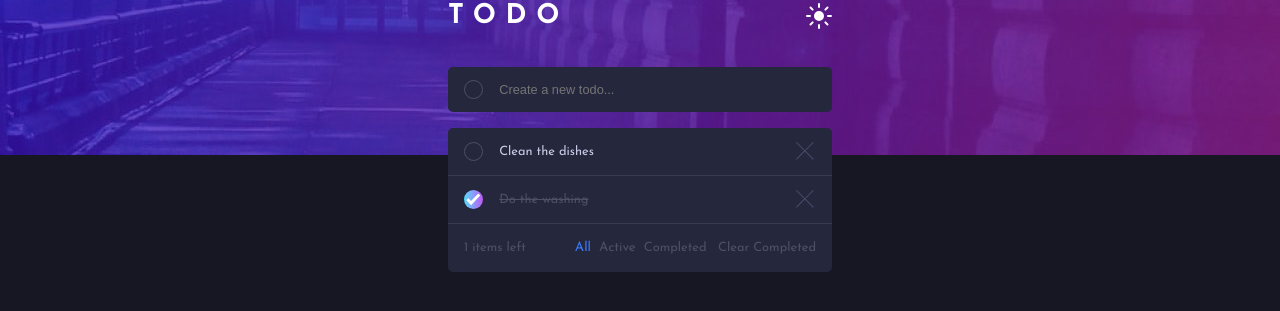
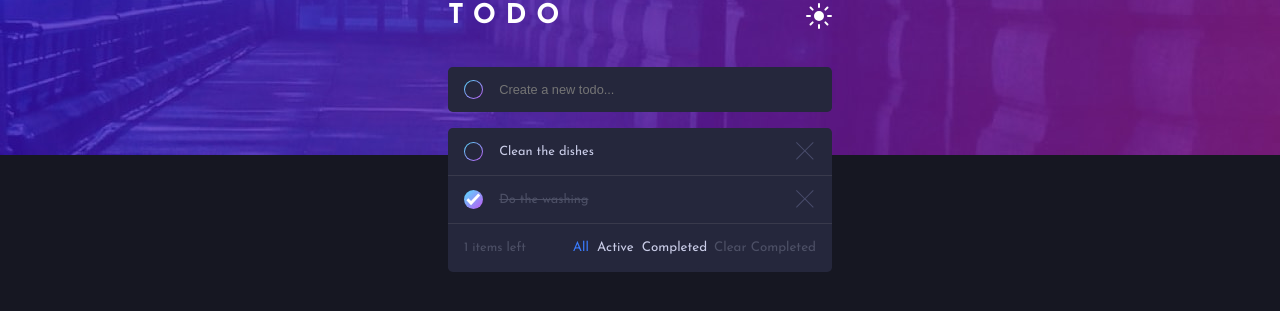
Before and after one commit to DieterLotz/frontendmentor-todo-app, a React (Create React App) app in the folder todo/: page / in a window 1280 px wide. Shown: the part 145-456 px from the top of the page. Built offline with nearby package versions, Linux system fonts and the light colour scheme.

Commit message:
Styling changes and related bug fixes

```diff
--- a/todo/src/components/TodoFilter.module.scss
+++ b/todo/src/components/TodoFilter.module.scss
@@ -15,7 +15,7 @@
     padding: 0 2rem;
 
     button {
-        color: $dark-very-dark-grayish-blue;
+        color: $dark-light-grayish-blue;
         margin: 0;
         border: none;
         outline: none;
--- a/todo/src/components/TodoList.js
+++ b/todo/src/components/TodoList.js
@@ -1,4 +1,4 @@
-import React, { useEffect, useState} from 'react';
+import React, { useState } from 'react';
 import styles from './TodoList.module.scss';
 import './../styles/_checkbox.scss';
 import TodoFilter from './TodoFilter';
@@ -27,10 +27,10 @@ const TodoList = (props) => {
                         <button onClick={() => { props.onRemove(item.key)}}></button>
                     </div>)
             })}
-            <div>
+            <div className={styles['filter-section']}>
                 <label>{filteredTodos.filter((item) => item.isCompleted === false).length} items left</label>
                 <TodoFilter onFilter={filterChangedHandler}/>
-                <button type='button' onClick={props.onClearCompleted}>Clear Completed</button>
+                <button type='submit' onClick={props.onClearCompleted}>Clear Completed</button>
             </div>
         </div>
     );
--- a/todo/src/components/TodoList.module.scss
+++ b/todo/src/components/TodoList.module.scss
@@ -56,7 +56,7 @@
         }
     }
 
-    & :last-child {
+    .filter-section {
         display: flex;
         justify-content: space-between;
         align-items: center;
@@ -65,13 +65,18 @@
         color: $dark-very-dark-grayish-blue;
         font-size: 0.8rem;
 
-        & :last-child[type=button] {
+        & button[type=submit]:last-of-type {
             margin: 0;
             border: none;
             outline: none;
+            color: inherit;
             background: transparent;
             font-family: $font-family;
             cursor: pointer;
+
+            &:hover {
+                color: $dark-light-grayish-blue-hover;
+            }
         }
     }
 }
--- a/todo/src/styles/_checkbox.scss
+++ b/todo/src/styles/_checkbox.scss
@@ -1,6 +1,8 @@
 @import './variables';
 
 input[type=checkbox] {
+    box-sizing: border-box;
+    position: relative;
     outline: none;
     padding: .2rem;
     width: 1.2rem;
@@ -14,9 +16,28 @@ input[type=checkbox] {
     cursor: pointer;
 
     &:checked {
-        background: url('./../assets/svg/icon-check.svg') no-repeat, $check-icon-gradient no-repeat;
+        background: url('./../assets/svg/icon-check.svg') no-repeat, $linear-gradient no-repeat;
         background-size: 80%, 100%;
         background-position: center;
         border: none;
     }
+
+    &:not(:checked) {
+        background: $linear-gradient no-repeat;
+        background-size: 100%, 100%;
+        background-position: center;
+        border: none;
+
+        &::after {
+            box-sizing: border-box;
+            position: absolute;
+            content: "";
+            top: .8px;
+            left: .8px;
+            background-color: $dark-very-dark-desaturated-blue;
+            width: 92%;
+            height: 92%;
+            border-radius: 50%;
+        }
+    }
 }
--- a/todo/src/styles/_variables.scss
+++ b/todo/src/styles/_variables.scss
@@ -4,6 +4,13 @@ $font-family-primary: 'Josefin Sans', sans-serif;
 $font-family-secondary: 'Red Hat Text', sans-serif;
 
 $font-family: $font-family-primary, $font-family-secondary;
+
+$background-color-page: #fff;
+$background-color-todo: #fff;
+$input-color: #fff;
+$input-color-hover: #fff;
+$button-color: #fff;
+
 //colors
 $color-primary: hsl(220, 98%, 61%);
 
@@ -25,7 +32,7 @@ $dark-very-dark-grayish-blue-hover: hsl(237, 14%, 26%);
 
 
 // gradient
-$check-icon-gradient: linear-gradient(to right,hsl(192, 100%, 67%), hsl(280, 87%, 65%));
+$linear-gradient: linear-gradient(to right bottom,hsl(192, 100%, 67%), hsl(280, 87%, 65%));
 
 //global margins
 $global-margin: 1rem;
```
